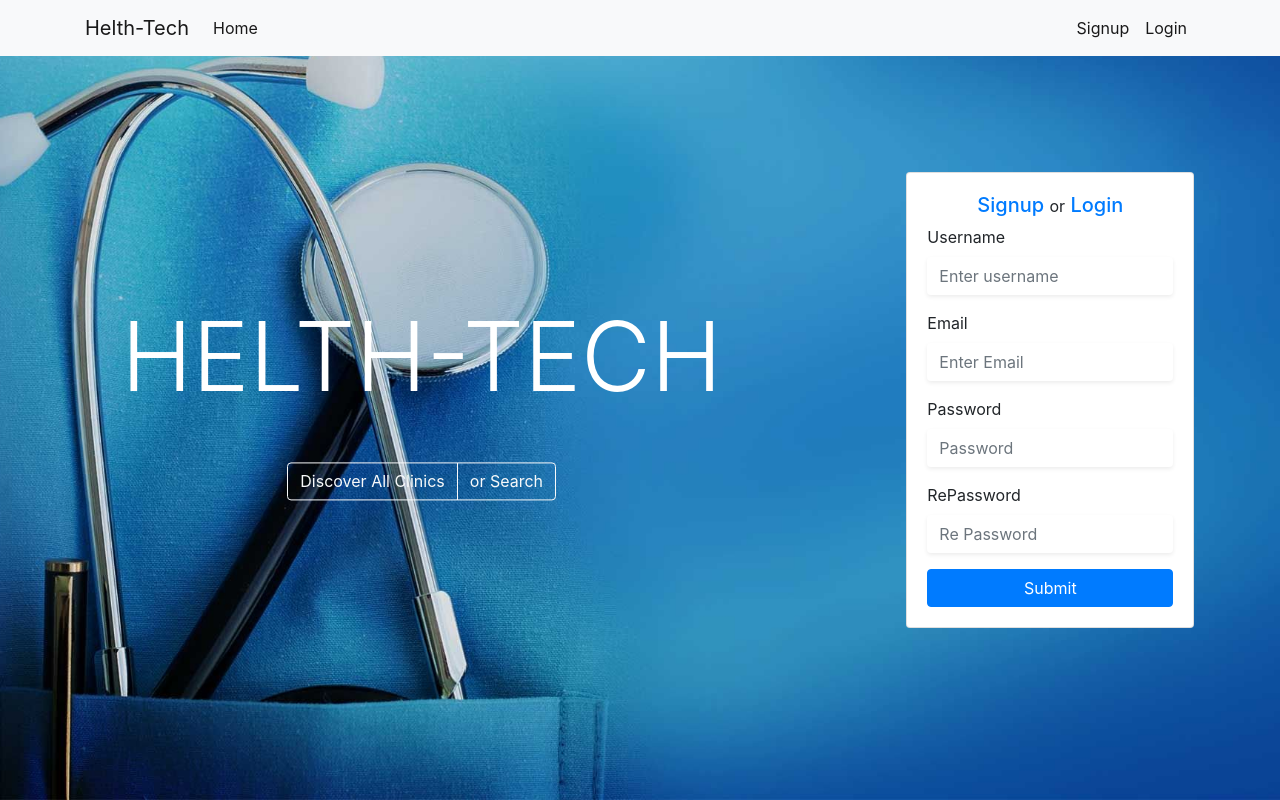
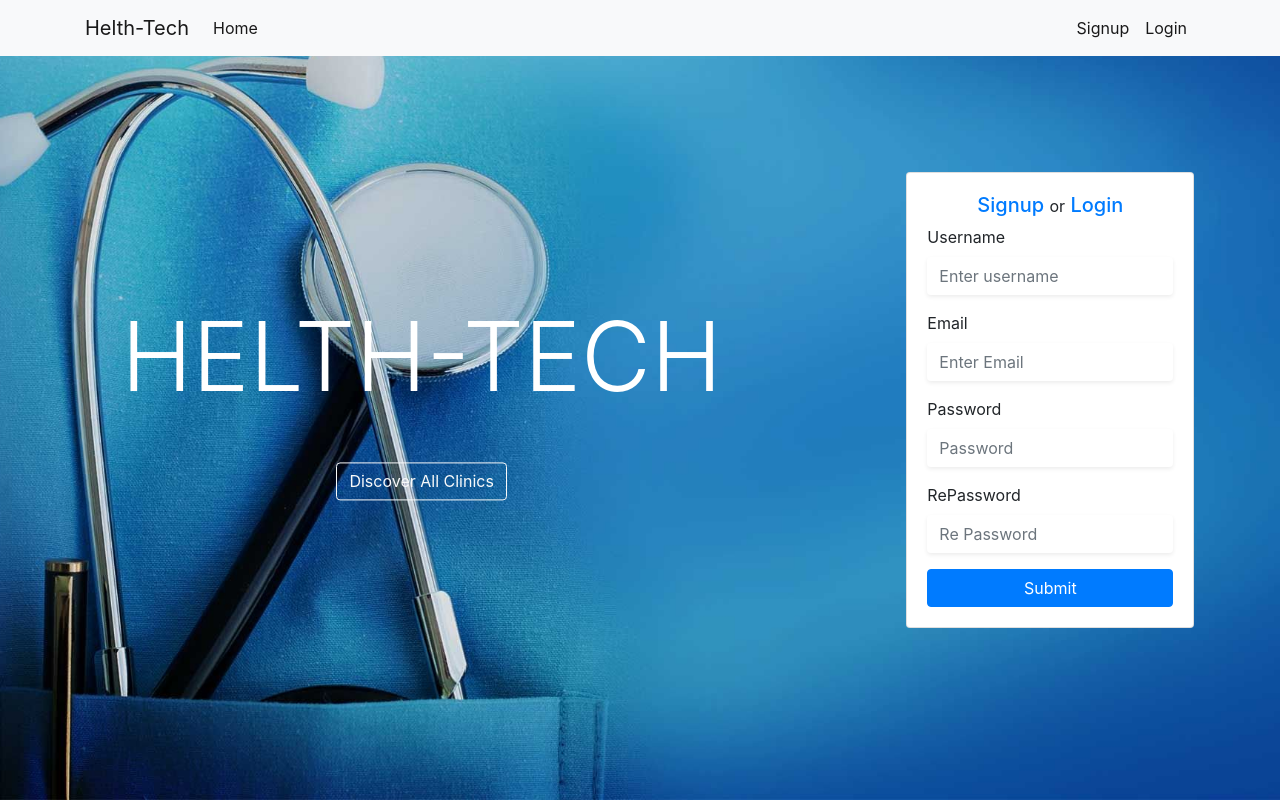
Before and after one commit to AhmedNasr7/SE2018G21, a PHP site: page / in a window 1280 px wide. Run offline with PHP 8.4, Linux system fonts and the light colour scheme.

Commit message:
fix bug in searching

```diff
--- a/views/home.php
+++ b/views/home.php
@@ -9,7 +9,6 @@
 
             <div class="btn-group">
                 <a class="btn btn-outline-light" href="<?= DIRS::URL['clinic-list'] ?>">Discover All Clinics</a>
-                <a class="btn btn-outline-light" href="#">or Search</a>
             </div>
 
             </div>
```
